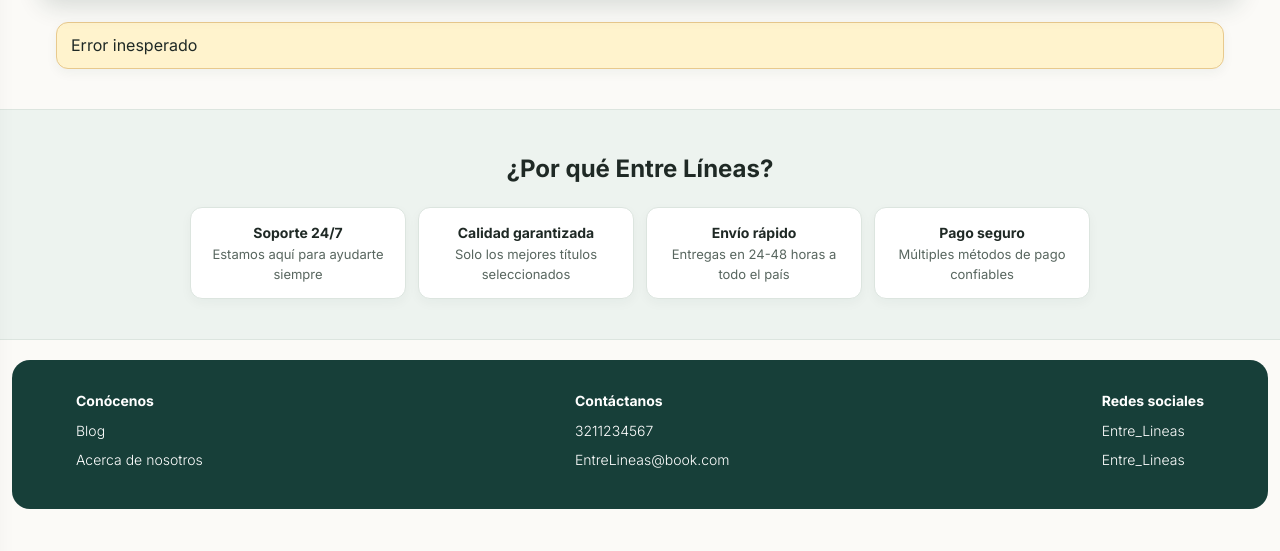
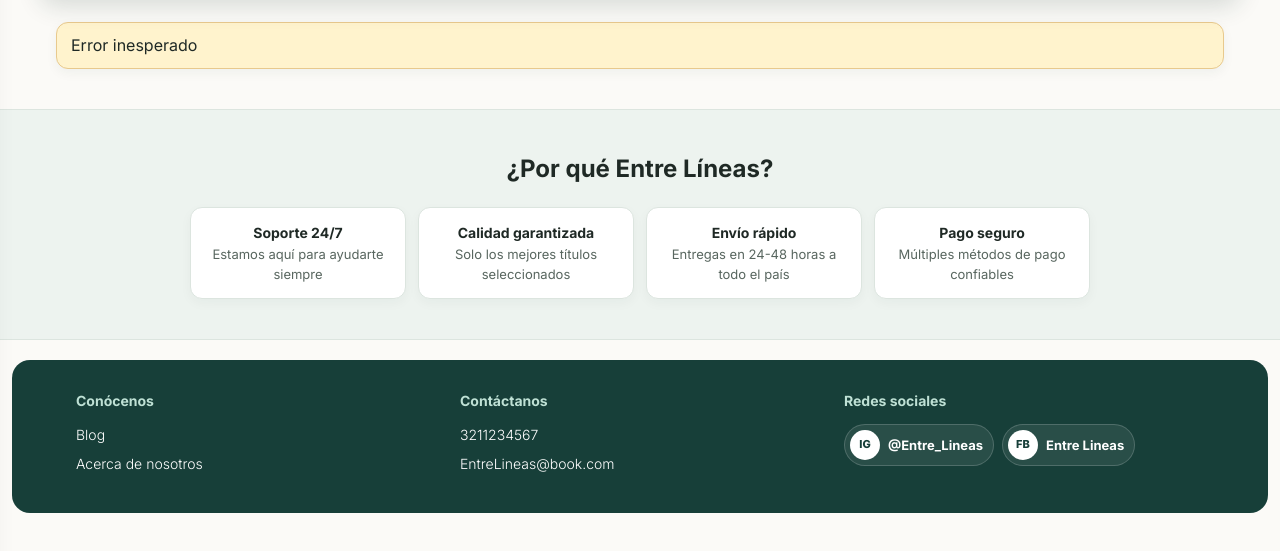
Before and after one commit to david-p-perez/Libreria-Entre-lineas, a plain HTML site: page frontend/index.html in a window 1280 px wide. Shown: the part 75-626 px from the top of the page. Drawn offline with Linux system fonts and the light colour scheme; no server answers.

Commit message:
mejoras visuales en redes

```diff
--- a/frontend/css/styles.css
+++ b/frontend/css/styles.css
@@ -135,7 +135,15 @@ main{margin:24px auto 40px}
 .why{margin-top:40px;padding:40px 20px;background:var(--l);border-top:1px solid var(--line);border-bottom:1px solid var(--line)}
 .why p{border:1px solid var(--line);box-shadow:0 4px 12px rgba(24,56,48,.04);border-radius:12px;color:#58665f}
 .why b{color:var(--ink)}
-footer{margin:20px 12px 12px;padding:30px max(5vw,24px);border-radius:18px;background:#173f39}
+footer{margin:20px 12px 12px;padding:30px max(5vw,24px);border-radius:18px;background:#173f39;display:grid;grid-template-columns:repeat(3,minmax(0,1fr));align-items:start}
+footer h3{color:#bfe1d5;margin-bottom:12px}
+footer a{width:max-content}
+footer a:hover{color:#f6cb78}
+.social-links{display:flex;gap:8px;flex-wrap:wrap}
+.social-links a{display:flex;align-items:center;gap:8px;min-height:40px;margin:0;padding:5px 10px 5px 5px;border:1px solid rgba(255,255,255,.18);border-radius:999px;background:rgba(255,255,255,.08);transition:background .2s,transform .2s}
+.social-links a:hover{background:rgba(255,255,255,.16);transform:translateY(-2px)}
+.social-links span{display:grid;width:30px;height:30px;place-items:center;border-radius:50%;background:#fff;color:#173f39;font-size:11px;font-weight:800}
+.social-links b{font-size:13px;font-weight:700}
 .cat{grid-template-columns:240px minmax(0,1fr);gap:20px}
 .filtros{position:sticky;top:88px;border-radius:16px;background:#fff;color:var(--ink);border:1px solid var(--line);box-shadow:var(--shadow)}
 .filtros h3{color:var(--t);letter-spacing:.03em}
@@ -172,7 +180,7 @@ footer{margin:20px 12px 12px;padding:30px max(5vw,24px);border-radius:18px;backg
 .tbl tr:hover{background:#f7faf7}
 .flash{border:1px solid #e8c98d;border-radius:12px;box-shadow:0 4px 12px rgba(24,56,48,.05)}
 @media(max-width:860px){.prod{grid-template-columns:1fr}.filtros{position:static}.ficha{display:grid;grid-template-columns:minmax(160px,260px) 1fr;gap:16px;align-items:start}.ficha dl{margin:0}.cat{grid-template-columns:1fr}}
-@media(max-width:540px){main{margin:16px auto 28px;padding:0 12px}.top{width:calc(100% - 20px);gap:8px;padding:8px 10px}.top form{min-width:0}.top input[type=search]{font-size:13px}.logo{padding:6px;font-size:12px}.row{grid-template-columns:repeat(2,minmax(0,1fr));gap:10px}.band{padding:12px}.card div.i{padding:9px}.cover{font-size:17px}.promo{min-height:155px;padding:24px 12px}.cats{grid-template-columns:1fr}.bar select{margin-left:0}.ficha{grid-template-columns:1fr}.ficha .cover{max-width:260px;width:100%;margin:auto}.reg{margin:20px auto}.reg .panel{padding:18px}.steps{justify-content:space-between;gap:8px}.steps>div{max-width:100px;text-align:center}.tbl td{padding:8px 5px}footer{margin:16px 8px 8px;padding:24px;border-radius:14px}}
+@media(max-width:540px){main{margin:16px auto 28px;padding:0 12px}.top{width:calc(100% - 20px);gap:8px;padding:8px 10px}.top form{min-width:0}.top input[type=search]{font-size:13px}.logo{padding:6px;font-size:12px}.row{grid-template-columns:repeat(2,minmax(0,1fr));gap:10px}.band{padding:12px}.card div.i{padding:9px}.cover{font-size:17px}.promo{min-height:155px;padding:24px 12px}.cats{grid-template-columns:1fr}.bar select{margin-left:0}.ficha{grid-template-columns:1fr}.ficha .cover{max-width:260px;width:100%;margin:auto}.reg{margin:20px auto}.reg .panel{padding:18px}.steps{justify-content:space-between;gap:8px}.steps>div{max-width:100px;text-align:center}.tbl td{padding:8px 5px}footer{margin:16px 8px 8px;padding:24px;border-radius:14px;grid-template-columns:1fr;gap:20px}.social-links{flex-direction:column}}
 @media(prefers-reduced-motion:reduce){*,*::before,*::after{scroll-behavior:auto!important;transition:none!important}}
 .promo{display:flex;align-items:center;justify-content:center}
 .promo p{margin:8px 0 16px;font-size:clamp(28px,5vw,48px)}
--- a/frontend/js/app.js
+++ b/frontend/js/app.js
@@ -16,7 +16,7 @@ const run = async f => { try { await f(); } catch (e) { e.status === 401 ? locat
 const card = b => `<a class="card" href="producto.html?id=${b.id_libro}"><div class="cover" style="--h:${b.id_libro * 47 % 360}">${b.portada_url
   ? `<img src="${esc(b.portada_url)}" alt="${esc(b.titulo)}" loading="lazy" onerror="this.replaceWith(this.alt)">` : esc(b.titulo)}${b.descuento_pct ? `<span class="discount-badge">-${b.descuento_pct}%</span>` : ''}</div><div class="i">${esc(b.titulo)}<br>Por: ${esc(b.autor)}<br><span class="s">${stars(b.calificacion)}</span><small><span>${b.stock} unidades</span><span class="card-price">${precioVisible(b)}</span></small></div></a>`;
 const WHY = `<section class="why"><h2>¿Por qué Entre Líneas?</h2><div><p><b>Soporte 24/7</b>Estamos aquí para ayudarte siempre</p><p><b>Calidad garantizada</b>Solo los mejores títulos seleccionados</p><p><b>Envío rápido</b>Entregas en 24-48 horas a todo el país</p><p><b>Pago seguro</b>Múltiples métodos de pago confiables</p></div></section>`;
-const FOOT = `<footer><div><h3>Conócenos</h3><a href="#">Blog</a><a href="#">Acerca de nosotros</a></div><div><h3>Contáctanos</h3><p>3211234567</p><a href="mailto:EntreLineas@book.com">EntreLineas@book.com</a></div><div><h3>Redes sociales</h3><a href="#">Entre_Lineas</a><a href="#">Entre_Lineas</a></div></footer>`;
+const FOOT = `<footer><div><h3>Conócenos</h3><a href="#">Blog</a><a href="#">Acerca de nosotros</a></div><div><h3>Contáctanos</h3><p>3211234567</p><a href="mailto:EntreLineas@book.com">EntreLineas@book.com</a></div><div class="social"><h3>Redes sociales</h3><div class="social-links"><a href="#" aria-label="Instagram: Entre Lineas"><span>IG</span><b>@Entre_Lineas</b></a><a href="#" aria-label="Facebook: Entre Lineas"><span>FB</span><b>Entre Lineas</b></a></div></div></footer>`;
 
 function chrome(u, pg) {
   $('#hdr').innerHTML = `<input type="checkbox" id="m"><label for="m" class="ico" aria-label="Abrir menú">☰</label><label for="m" class="ov"></label>
```
Also changed, not shown: 1 other file.
